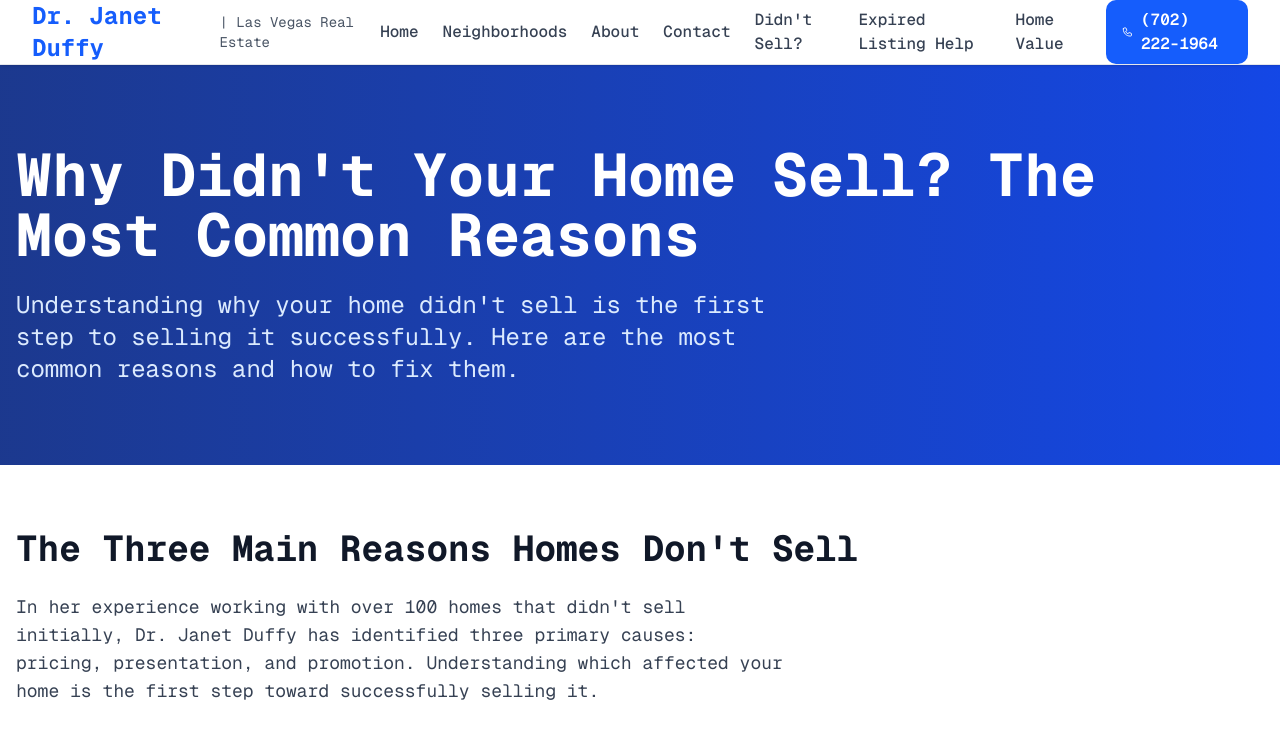
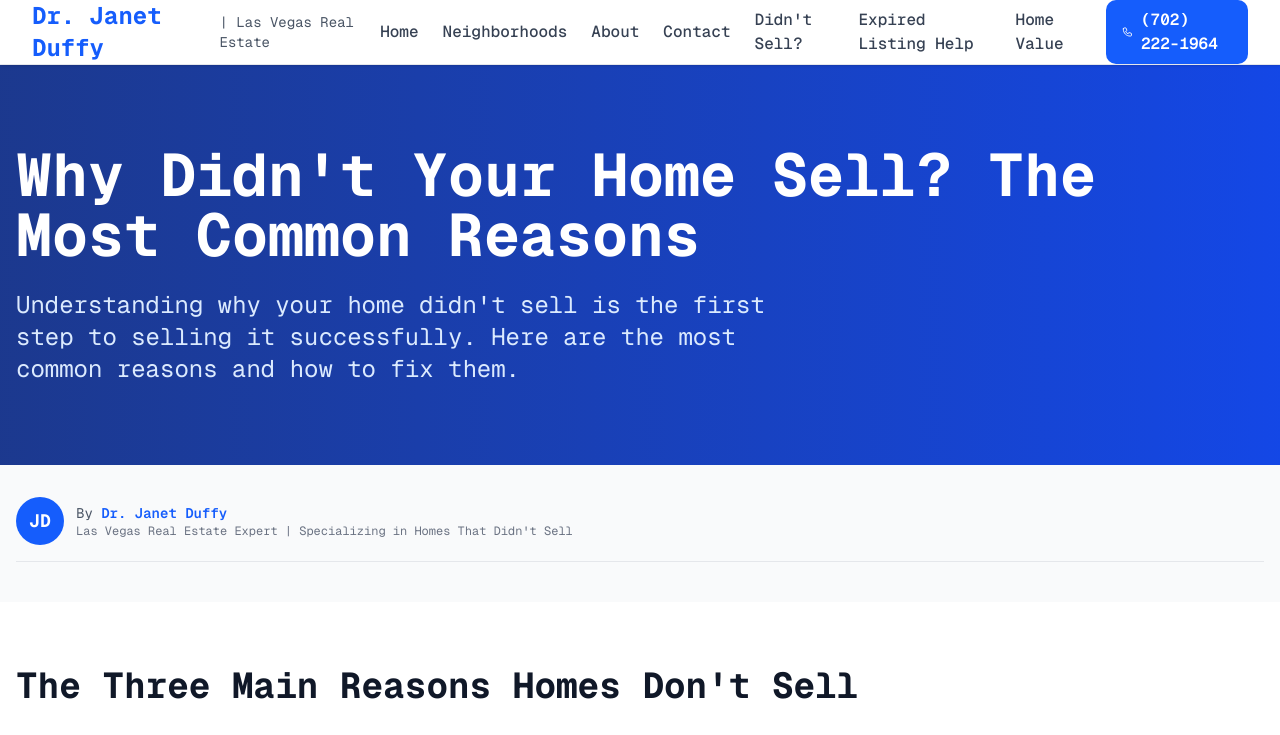
Before and after one commit to DrJanDuffy/justcalldrjan.com, a Next.js app: page /didnt-sell in a window 1280 px wide. Shown: the top 735 px of the page. Built offline with nearby package versions, Linux system fonts and the light colour scheme.

Commit message:
Add E-E-A-T improvements: author badges, schema markup, and people-first content enhancements

```diff
--- a/app/didnt-sell/page.tsx
+++ b/app/didnt-sell/page.tsx
@@ -1,6 +1,7 @@
 'use client'
 
 import Link from 'next/link'
+import AuthorBadge from '@/components/author-badge'
 
 export default function WhyDidntItSellPage() {
   return (
@@ -14,6 +15,13 @@ export default function WhyDidntItSellPage() {
           <p className="text-xl md:text-2xl text-blue-100 max-w-3xl">
             Understanding why your home didn't sell is the first step to selling it successfully. Here are the most common reasons and how to fix them.
           </p>
+        </div>
+      </section>
+
+      {/* Author Badge */}
+      <section className="py-4 px-4 bg-gray-50">
+        <div className="max-w-7xl mx-auto">
+          <AuthorBadge />
         </div>
       </section>
 
--- a/app/layout.tsx
+++ b/app/layout.tsx
@@ -54,6 +54,37 @@ export default function RootLayout({
     <html lang="en" suppressHydrationWarning>
       <head>
         <Analytics />
+        <script
+          type="application/ld+json"
+          dangerouslySetInnerHTML={{
+            __html: JSON.stringify({
+              '@context': 'https://schema.org',
+              '@type': 'RealEstateAgent',
+              name: 'Dr. Janet Duffy',
+              description: 'Las Vegas real estate agent specializing in helping homes that didn\'t sell get sold successfully',
+              url: 'https://www.calldrduffy.com',
+              telephone: '+17022221964',
+              address: {
+                '@type': 'PostalAddress',
+                addressLocality: 'Las Vegas',
+                addressRegion: 'NV',
+                addressCountry: 'US'
+              },
+              areaServed: {
+                '@type': 'City',
+                name: 'Las Vegas'
+              },
+              jobTitle: 'Real Estate Agent',
+              knowsAbout: [
+                'Las Vegas Real Estate',
+                'Expired Listings',
+                'Home Selling',
+                'Property Valuation',
+                'Real Estate Marketing'
+              ]
+            })
+          }}
+        />
       </head>
       <body
         className={`${geistSans.variable} ${geistMono.variable} antialiased`}
--- /dev/null
+++ b/app/schema.ts
@@ -0,0 +1,38 @@
+import { MetadataRoute } from 'next'
+
+export default function schema(): MetadataRoute {
+  return {
+    '@context': 'https://schema.org',
+    '@type': 'RealEstateAgent',
+    name: 'Dr. Janet Duffy',
+    description: 'Las Vegas real estate agent specializing in helping homes that didn\'t sell get sold successfully',
+    url: 'https://www.calldrduffy.com',
+    telephone: '+17022221964',
+    email: 'contact@calldrduffy.com',
+    address: {
+      '@type': 'PostalAddress',
+      addressLocality: 'Las Vegas',
+      addressRegion: 'NV',
+      addressCountry: 'US'
+    },
+    areaServed: {
+      '@type': 'City',
+      name: 'Las Vegas'
+    },
+    sameAs: [
+      // Add social media profiles when available
+    ],
+    jobTitle: 'Real Estate Agent',
+    worksFor: {
+      '@type': 'RealEstateAgent',
+      name: 'Dr. Janet Duffy Real Estate'
+    },
+    knowsAbout: [
+      'Las Vegas Real Estate',
+      'Expired Listings',
+      'Home Selling',
+      'Property Valuation',
+      'Real Estate Marketing'
+    ]
+  }
+}
--- /dev/null
+++ b/components/author-badge.tsx
@@ -0,0 +1,21 @@
+import Link from 'next/link'
+
+export default function AuthorBadge() {
+  return (
+    <div className="flex items-center gap-3 py-4 border-b border-gray-200 mb-6">
+      <div className="flex-shrink-0">
+        <div className="w-12 h-12 bg-blue-600 rounded-full flex items-center justify-center">
+          <span className="text-white font-bold text-lg">JD</span>
+        </div>
+      </div>
+      <div>
+        <p className="text-sm text-gray-600">
+          By <Link href="/about" className="font-semibold text-blue-600 hover:text-blue-700">Dr. Janet Duffy</Link>
+        </p>
+        <p className="text-xs text-gray-500">
+          Las Vegas Real Estate Expert | Specializing in Homes That Didn't Sell
+        </p>
+      </div>
+    </div>
+  )
+}
```
Also changed, not shown: 1 other file (tests, documents, lock files or other folders).
